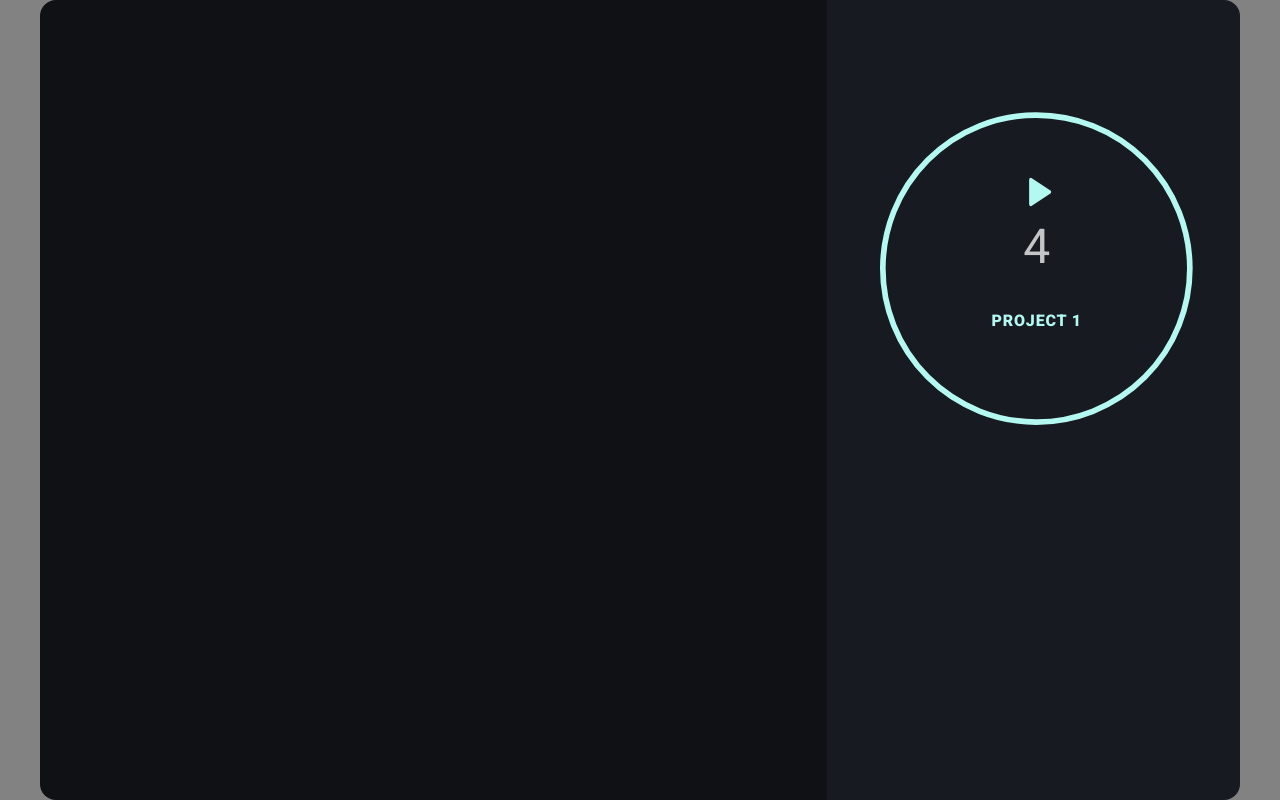
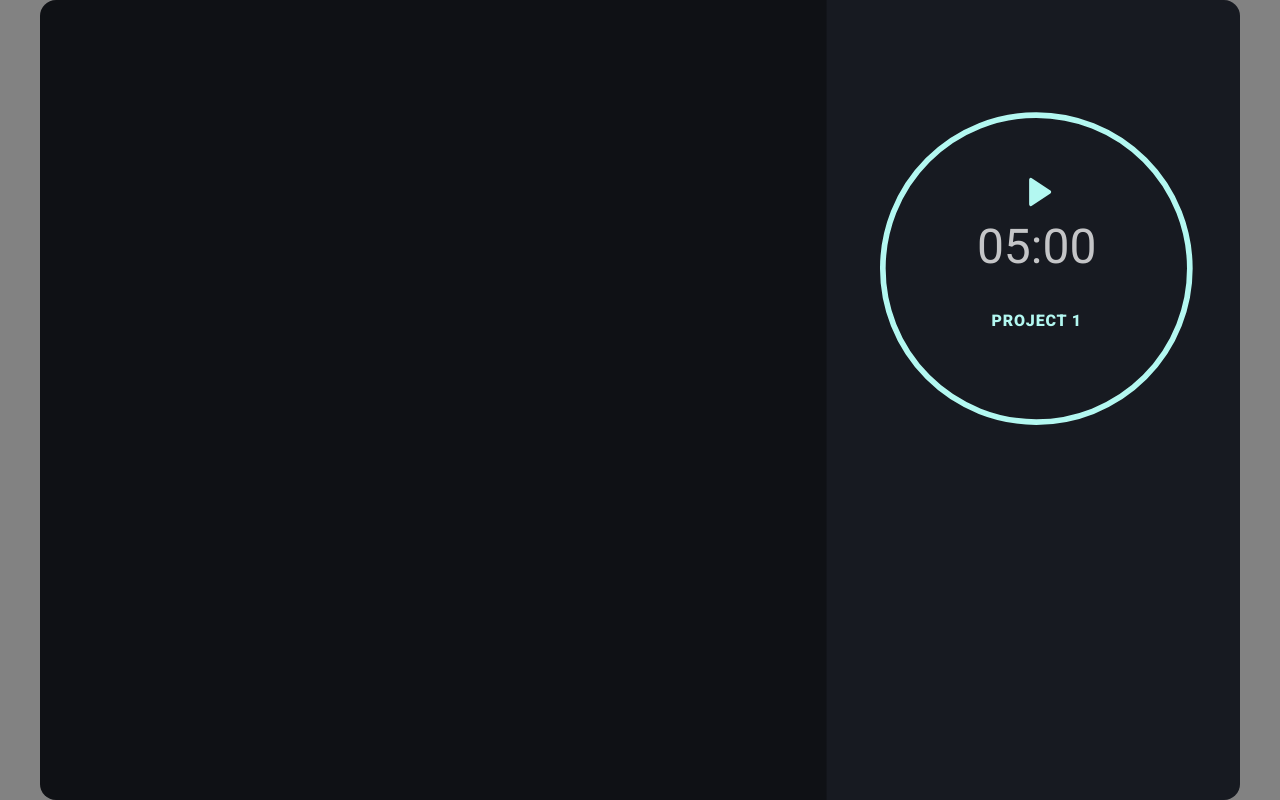
Before and after one commit to boothscript/dashRoo, a React (Create React App) app: page /dash in a window 1280 px wide. Built offline with nearby package versions, Linux system fonts and the light colour scheme.

Commit message:
added timer improvements

```diff
--- /dev/null
+++ b/src/Helpers/timeConversions.js
@@ -0,0 +1,17 @@
+function convertToDisplayTime(time) {
+  const mins = `${Math.floor(time / 1000 / 60)}`;
+  const seconds = `${Math.floor(time / 1000) % 60}`;
+  return `${mins.padStart(2, 0)}:${seconds.padStart(2, 0)}`;
+}
+
+function displayTimeToMs(time) {
+  const [mins, secs] = time.split(":");
+
+  let result = 0;
+
+  result += Math.min(parseInt(mins), 99) * 60 * 1000;
+  result += Math.min(parseInt(secs), 59) * 1000;
+  return result;
+}
+
+export { convertToDisplayTime, displayTimeToMs };
--- a/src/Scenes/Dash/Componenets/ProgressCircle.js
+++ b/src/Scenes/Dash/Componenets/ProgressCircle.js
@@ -37,6 +37,7 @@ function ProgressCircle({ children, startValue, currentTime, color }) {
           strokeWidth="2"
           strokeDasharray={circumference}
           strokeDashoffset={`${circumference * (1 - timePercentage)}`}
+          style={{ transition: "stroke-dashoffset 500ms" }}
         />
       </Svg>
       <Div>{children}</Div>
--- a/src/Scenes/Dash/Componenets/Timer.js
+++ b/src/Scenes/Dash/Componenets/Timer.js
@@ -2,6 +2,11 @@ import React, { useState, useEffect } from "react";
 import styled from "styled-components";
 
 import { useInterval } from "../../../Hooks/useInterval";
+
+import {
+  convertToDisplayTime,
+  displayTimeToMs,
+} from "../../../Helpers/timeConversions";
 
 import ProgressCircle from "./ProgressCircle";
 import Dropdown from "./Dropdown";
@@ -22,6 +27,7 @@ const TimeText = styled.input`
   font-family: ${(props) => props.theme.font};
   font-size: 3em;
   text-align: center;
+  outline: none;
 `;
 
 // =====================================================================
@@ -29,7 +35,7 @@ const TimeText = styled.input`
 function Timer() {
   // TIMER STATE =========================================================
 
-  const durations = { session: 4, break: 2, longBreak: 3 }; // time in seconds
+  const durations = { session: 300000, break: 2000, longBreak: 3000 }; // time in seconds
   const projectArr = [
     { title: "project 1", id: 1, color: "#B3F8F1" },
     { title: "project 2", id: 2, color: "#EBEE89" },
@@ -42,8 +48,8 @@ function Timer() {
     id: 1,
     color: "#B3F8F1",
   });
-  const [timerValue, setTimerValue] = useState(4);
-  const [startValue, setStartValue] = useState(4);
+  const [timerValue, setTimerValue] = useState(durations.session);
+  const [startValue, setStartValue] = useState(durations.session);
   const [sessionCount, setSessionCount] = useState(0);
 
   // =====================================================================
@@ -51,13 +57,16 @@ function Timer() {
   // TIMER FUNCTIONS =====================================================
 
   useInterval(
-    () => setTimerValue((prevState) => prevState - 1),
-    isActive ? 1000 : null
+    () => setTimerValue((prevState) => prevState - 500),
+    isActive ? 500 : null
   );
 
   function handleTimerChange(newTime) {
     setTimerValue(newTime);
     setStartValue(newTime);
+  }
+  function handleManChange(e) {
+    handleTimerChange(displayTimeToMs(e.target.value));
   }
 
   function updateProjectSelected(projectId) {
@@ -103,7 +112,11 @@ function Timer() {
           isActive={isActive}
           color={projectSelected.color}
         />
-        <TimeText value={timerValue} readOnly />
+        <TimeText
+          value={convertToDisplayTime(timerValue)}
+          readOnly={isActive}
+          onChange={handleManChange}
+        />
         <Dropdown
           projectArr={projectArr}
           currentProject={projectSelected}
```
